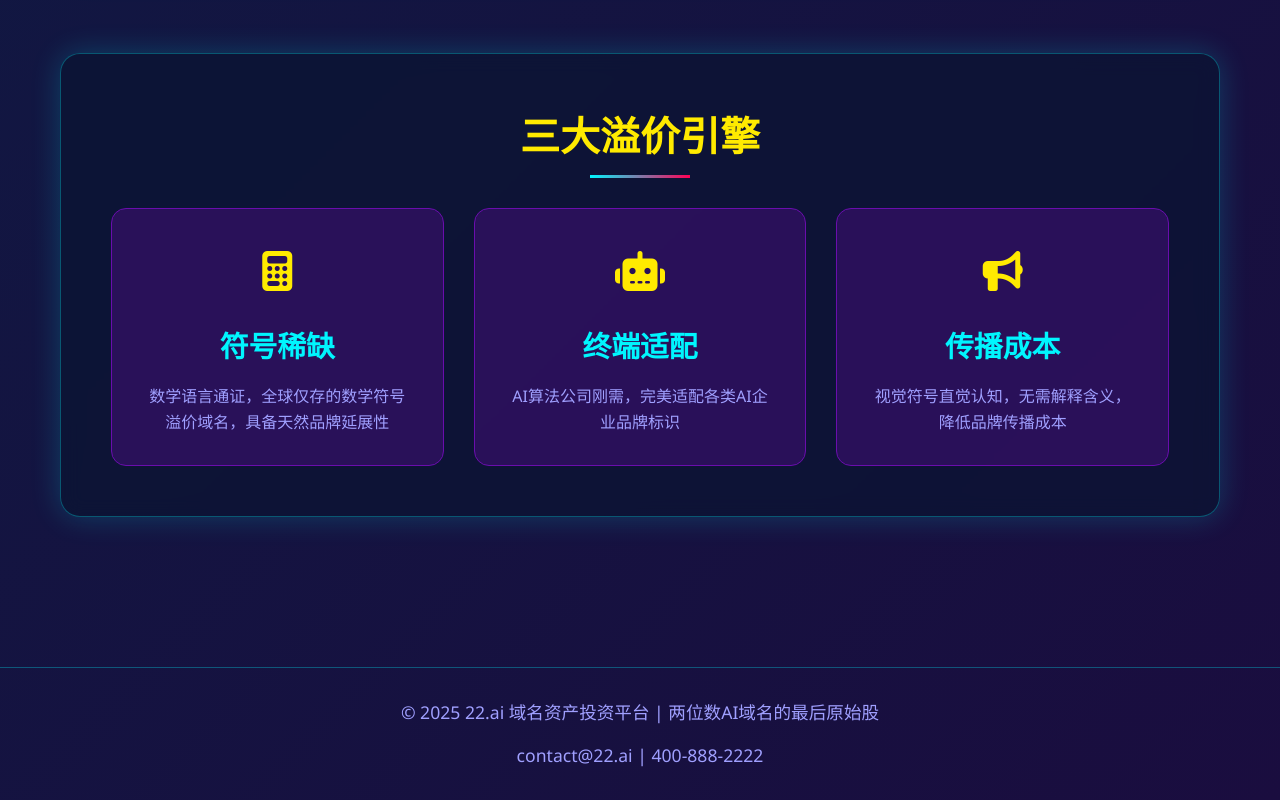
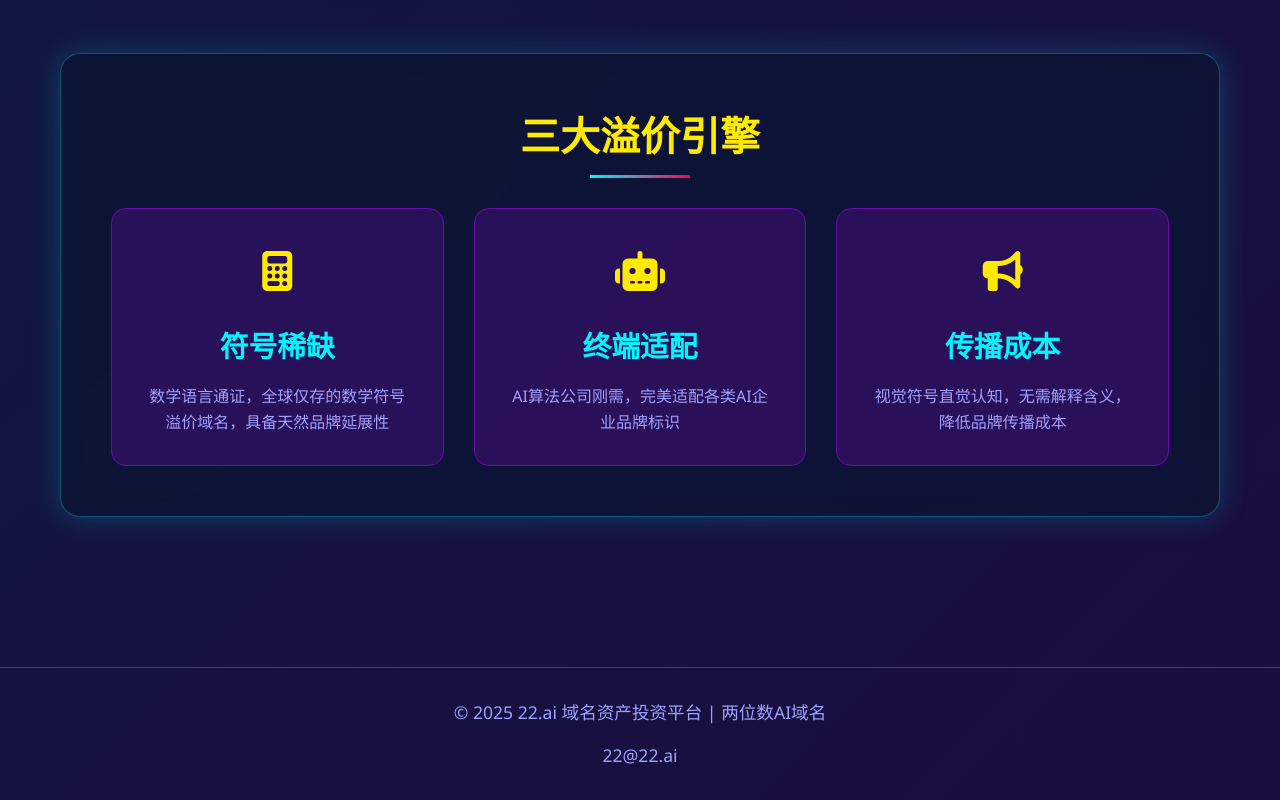
Before and after one commit to juvu/22, a plain HTML site: page index.html in a window 1280 px wide. Shown: the part 1808-2608 px from the top of the page. Drawn offline with Linux system fonts and the light colour scheme.

Commit message:
Update index.html

```diff
--- a/index.html
+++ b/index.html
@@ -544,8 +544,8 @@
 
     <!-- 底部区域 -->
     <footer id="contact">
-        <p>© 2025 22.ai 域名资产投资平台 | 两位数AI域名的最后原始股</p>
-        <p style="margin-top: 15px;">contact@22.ai | 400-888-2222</p>
+        <p>© 2025 22.ai 域名资产投资平台 | 两位数AI域名</p>
+        <p style="margin-top: 15px;">22@22.ai </p>
     </footer>
 
     <script>
```
